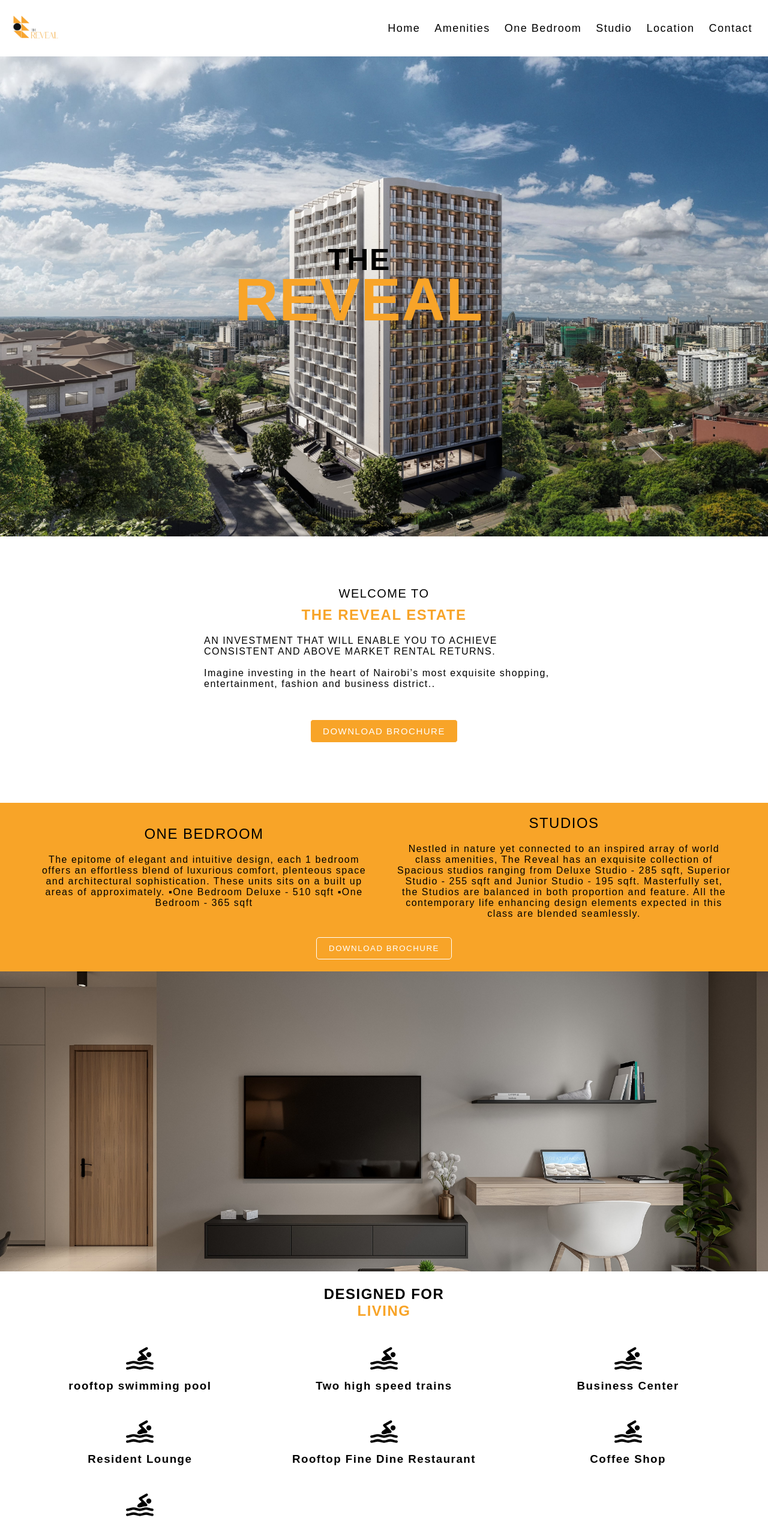
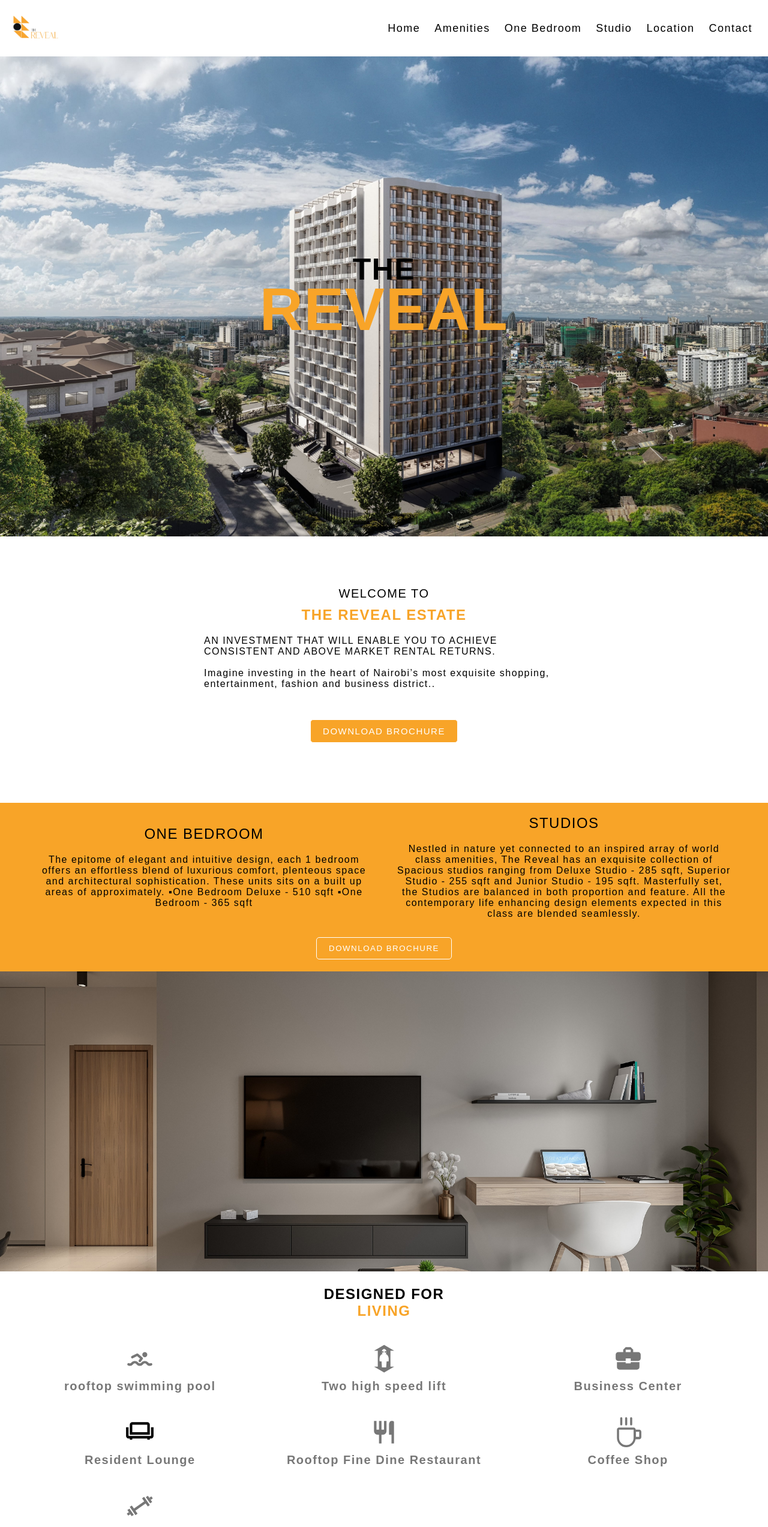
Before and after one commit to olingomaxwell1999/reveal, a Next.js app: page / in a window 1280 px wide. Shown: the top 2545 px of the page at 60% size. Built offline with nearby package versions, Linux system fonts and the light colour scheme; a web font is replaced by a local one.

Commit message:
PROGRESS

```diff
--- a/components/City.jsx
+++ b/components/City.jsx
@@ -1,5 +1,12 @@
 import React from 'react'
-import {GrSwim} from 'react-icons/gr'
+// import {GrSwim} from 'react-icons/gr'
+import {TbSwimming} from 'react-icons/tb'
+import {GiLift} from 'react-icons/gi'
+import {MdBusinessCenter} from 'react-icons/md'
+import {GrLounge} from 'react-icons/gr'
+import {BiRestaurant} from 'react-icons/bi'
+import {AiOutlineCoffee} from 'react-icons/ai'
+import {CgGym} from 'react-icons/cg'
 
 function City() {
   return (
@@ -10,37 +17,37 @@ function City() {
       </div>
       <div className="bottom-city">
         <div className='city-card'>
-          <GrSwim className='icon' color={'#f8a428'}/>
+          <TbSwimming className='icon-city' color={'#777777'}/>
           <h3>rooftop swimming pool</h3>
         </div>
 
         <div className='city-card'>
-          <GrSwim className='icon' color={'#f8a428'}/>
-          <h3>Two high speed trains</h3>
+          <GiLift className='icon-city' color={'#777777'}/>
+          <h3>Two high speed lift</h3>
         </div>
 
         <div className='city-card'>
-          <GrSwim className='icon' color={'#f8a428'}/>
+          <MdBusinessCenter color={'#777777'} className='icon-city' />
           <h3>Business Center</h3>
         </div>
 
         <div className='city-card'>
-          <GrSwim className='icon' color={'#f8a428'}/>
+          <GrLounge color={'#777777'} className='icon-city' />
           <h3>Resident Lounge</h3>
         </div>
 
         <div className='city-card'>
-          <GrSwim className='icon' color={'#f8a428'}/>
+          <BiRestaurant className='icon-city' color={'#777777'}/>
           <h3>Rooftop Fine Dine Restaurant</h3>
         </div>
 
         <div className='city-card'>
-          <GrSwim className='icon' color={'#f8a428'}/>
+          <AiOutlineCoffee className='icon-city' color={'#777777'}/>
           <h3>Coffee Shop</h3>
         </div>
 
         <div className='city-card'>
-          <GrSwim className='icon' color={'#f8a428'}/>
+          <CgGym className='icon-city' color={'#777777'}/>
           <h3>fully fitted gymnasium with</h3>
           <h3>indoor and outdoor spaces</h3>
         </div>
--- a/components/Homebanner.jsx
+++ b/components/Homebanner.jsx
@@ -1,10 +1,17 @@
 import Image from "next/image"
 import banner from '../assets/bannerone.jpg'
-
+import React,{useEffect} from 'react'
+import AOS from 'aos'
+import 'aos/dist/aos.css'
 
 function Homebanner() {
+
+  useEffect(() => {
+    AOS.init({duration:1500})
+  })
+
   return (
-    <div className="main-banner">
+    <div data-aos="zoom-in" className="main-banner">
       <Image className="banner-image" src={banner} alt='banner'/>
 
       <div className="text">
--- a/package.json
+++ b/package.json
@@ -11,6 +11,7 @@
   "dependencies": {
     "next": "^13.1.4",
     "react-animation-on-scroll": "^5.1.0",
+    "aos": "^2.3.4",
     "react-icons": "^4.7.1"
   },
   "devDependencies": {
--- a/styles/globals.css
+++ b/styles/globals.css
@@ -122,8 +122,8 @@ nav{
 .text{
   position: absolute;
   left: 50%;
-  top: 60%;
-  transform: translate(-60%, -50%);
+  top: 50%;
+  transform: translate(-50%, -50%);
   margin: auto 0;
   display: flex;
   flex-direction: column;
@@ -366,9 +366,14 @@ nav{
   margin-bottom: 20px;
 }
 
-.icon{
+.icon-city{
   font-size: 50px;
+  color: #777777 !important;
+}
 
+.city-card h3{
+  font-size: 20px;
+  color: #777777;
 }
 
 /* Studio Bedroom styles */
```
Also changed, not shown: components/BannerAmenities.jsx (+9 -3 lines), components/Banneronebedroom.jsx (+9 -1 lines), components/Bannerstudio.jsx (+9 -2 lines), components/Contactsbanner.jsx (+9 -2 lines), components/Locationbanner.jsx (+9 -3 lines), 1 other file (tests, documents, lock files or other folders).
